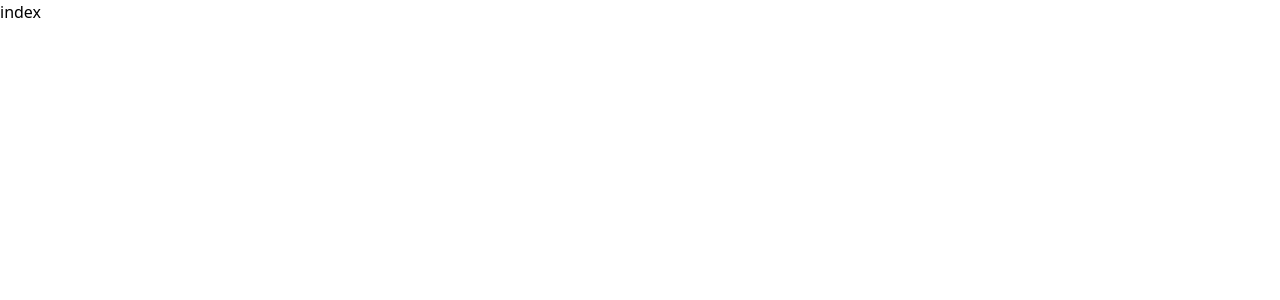
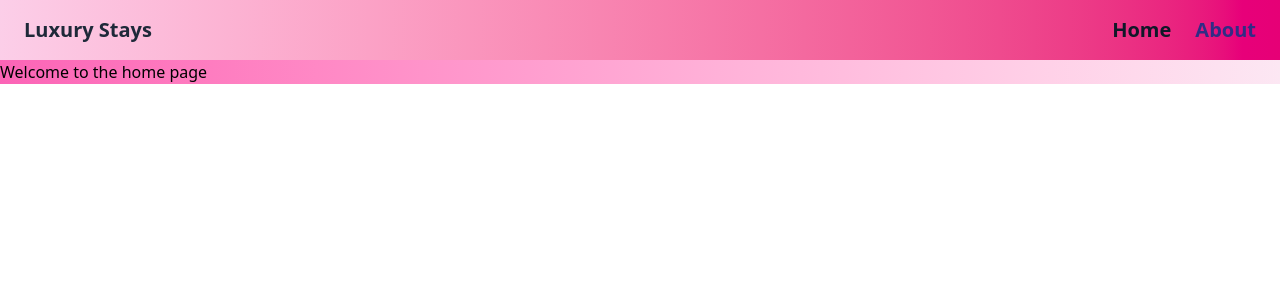
Before and after one commit to MauriceHPS/alx-project-0x02-setup, a Next.js app in the folder alx-project-0x02/: page / in a window 1280 px wide. Shown: the top 300 px of the page. Built offline with nearby package versions, Linux system fonts and the light colour scheme.

Commit message:
Added the Reusable card component.

```diff
--- /dev/null
+++ b/alx-project-0x02/components/common/Card.tsx
@@ -0,0 +1,15 @@
+import { CardProps } from "@/interfaces";
+import React from "react";
+
+const Card: React.FC<CardProps> = ({ title, content }) => {
+  return (
+    <>
+      <div>
+        <p>Title: {title}</p>
+        <p>Content: {content}</p>
+      </div>
+    </>
+  );
+};
+
+export default Card;
--- a/alx-project-0x02/components/layout/Header.tsx
+++ b/alx-project-0x02/components/layout/Header.tsx
@@ -4,17 +4,29 @@ import React from "react";
 const Header = () => {
   return (
     <>
-      <div className="flex flex-col">
-        <ul>
-          <li>
-            <Link href="/home">Home</Link>
-          </li>
-          <li>
-            <Link href="/about">About</Link>
-          </li>
-          <li></li>
-        </ul>
-      </div>
+      <header
+        className="flex items-center justify-between
+      bg-linear-to-r from-pink-200 to-pink-600 px-6 py-4 gap-6"
+      >
+        <div className="text-xl cursor-pointer font-extrabold text-gray-800 hover:text-gray-600 ">
+          Luxury Stays
+        </div>
+        <nav className="flex items-center gap-6">
+          <Link
+            href="/home"
+            className="text-gray-900 hover:text-gray-400/80 font-bold text-xl cursor-pointer"
+          >
+            Home
+          </Link>
+
+          <Link
+            href="/about"
+            className="text-indigo-900 hover:text-indigo-600 font-bold text-xl cursor-pointer"
+          >
+            About
+          </Link>
+        </nav>
+      </header>
     </>
   );
 };
--- a/alx-project-0x02/interfaces/index.ts
+++ b/alx-project-0x02/interfaces/index.ts
@@ -1 +1,4 @@
-// New Interface
+export interface CardProps {
+  title: string;
+  content: string;
+}
--- a/alx-project-0x02/pages/home.tsx
+++ b/alx-project-0x02/pages/home.tsx
@@ -1,3 +1,4 @@
+import Card from "@/components/common/Card";
 import React from "react";
 
 const home = () => {
@@ -5,6 +6,7 @@ const home = () => {
     <>
       <div>
         <h1>This is the pages/home page.</h1>
+        <Card title="How to get away with anything." content="Coming soon" />
       </div>
     </>
   );
--- a/alx-project-0x02/pages/index.tsx
+++ b/alx-project-0x02/pages/index.tsx
@@ -1,7 +1,15 @@
+import Header from "@/components/layout/Header";
 import React from "react";
 
 const index = () => {
-  return <div>index</div>;
+  return (
+    <>
+      <div className="bg-linear-to-r from-pink-400 to-pink-100 text-black ">
+        <Header />
+        <h1>Welcome to the home page</h1>
+      </div>
+    </>
+  );
 };
 
 export default index;
```
